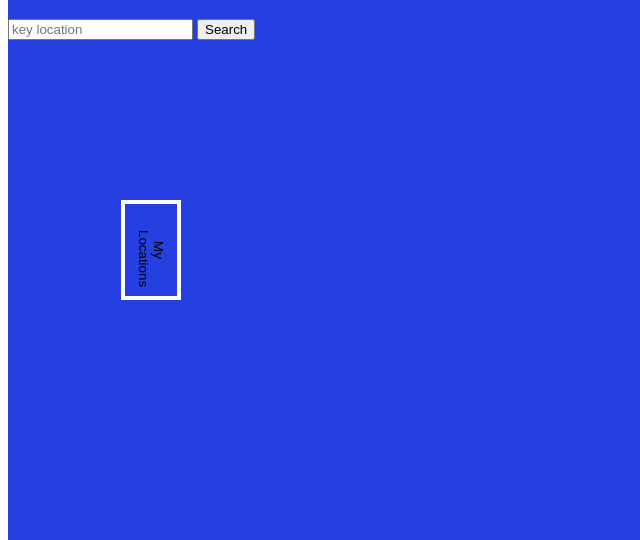
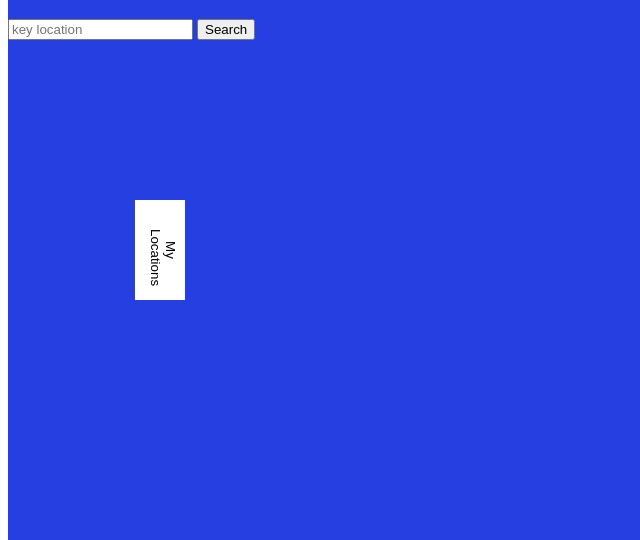
Before and after one commit to AidaP1/location__checker, a Flask app: template app/templates/homepage.html in a window 1280 px wide. Shown: the part 139-679 px from the top of the page, without its empty margins (0-640 px from the left). Run offline with Flask 2, Linux system fonts and the light colour scheme; the template is opened without the code that fills it, so the values that code supplies are empty; some libraries are stand-ins or nearby versions.

Commit message:
adjust toggle spacing

```diff
--- a/app/static/styles.css
+++ b/app/static/styles.css
@@ -10,13 +10,14 @@ body {
   position: absolute;
   top: 30vh;
   z-index: 1;
-  border: 4px solid #fff;
+  border: 1px solid #fff;
   outline: none;
-  width: 60px;
+  width: 50px;
   height: 100px;
-  margin-left: 56.5em;
-  background-color: #253FE1;
+  margin-left: 57.5em;
+  background-color: #fff;
   transition: 0.5s;
+  padding-right: 0;
 }
 #location-sidebar-toggle p {
   transform: rotate(0.25turn);
--- a/app/static/styles.scss
+++ b/app/static/styles.scss
@@ -5,7 +5,7 @@ $sub-color: #253FE1;
 
 $color__bg: $sub-color;
 $color__sidebar: $white;
-$color__toggle: $sub-color;
+$color__toggle: $white;
 
 // Sizes
 $width__sidebar: 40em;
@@ -23,13 +23,14 @@ body {
     position: absolute;
     top: 30vh;
     z-index: 1;
-    border: 4px solid $white;
+    border: 1px solid $white;
     outline: none;
-    width: 60px;
+    width: 50px;
     height: 100px;
-    margin-left: $width__sidebar + 16.5em;
+    margin-left: $width__sidebar + 17.5em;
     background-color: $color__toggle;
     transition: .5s;
+    padding-right: 0;
 
     p {
         transform: rotate(0.25turn);
```
Also changed, not shown: 1 other file.
